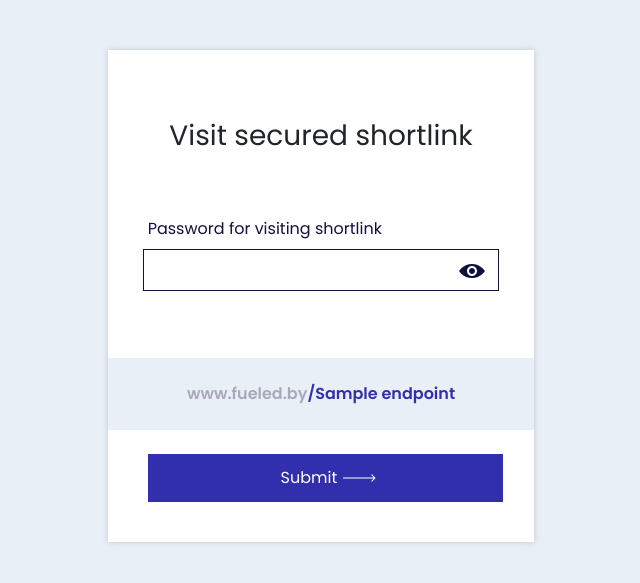
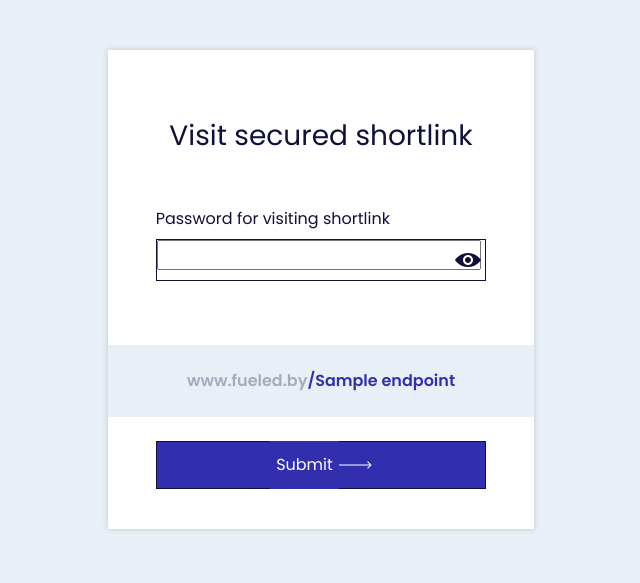
Before and after one commit to Applifting/link-shortener, a Python web app: template link_shortener/templates/password_form.html in a window 1280 px wide. Shown: the top 583 px of the page, without its empty margins (319-959 px from the left). Run offline with Jinja, Linux system fonts and the light colour scheme; the template is opened without the code that fills it: most values are stand-ins (such as "Sample title", 1, 10 or a date in 2020); form fields are guessed from the names that the template uses; some libraries are stand-ins or nearby versions.

Commit message:
fix icon in input

```diff
--- a/link_shortener/templates/all_links.html
+++ b/link_shortener/templates/all_links.html
@@ -18,7 +18,9 @@
   {% endfor %}
       </select>
       <div id='searchBorder'>
-        <img src="/links/icons/search.svg" alt="">
+        <div class='search_icon'>
+        <img src="/links/icons/search.svg" alt="search__icon">
+      </div>
         <input
           name="search"
           id="search"
--- a/link_shortener/templates/base.html
+++ b/link_shortener/templates/base.html
@@ -57,6 +57,13 @@
         margin: 0;
         padding: 0;
       }
+      h1{
+        font-size: 28px;
+        line-height: 44.8px;
+        text-align: center;
+        padding-top: 40px;
+        color: var(--primary-black);
+      }
     </style>
   </head>
   <body>
--- a/link_shortener/templates/delete.html
+++ b/link_shortener/templates/delete.html
@@ -3,7 +3,7 @@
   ><img src="/links/icons/arrow.svg" alt="" />Back</a
 >
 <form class="form" action="">
-  <h1 class="form-header">Delete Link</h1>
+  <h1>Delete Link</h1>
   <div class="ownerOfLinkContainer">Owner</div>
   <div id="fueled">www.fueled.by/example <span id="copycat"></span></div>
   <div id="deleteQ">Are you sure you want to <br />delete this link?</div>
--- a/link_shortener/templates/password_form.html
+++ b/link_shortener/templates/password_form.html
@@ -1,30 +1,34 @@
 {% extends 'base.html' %} {% block content %}
 
-<form action="#" id="passwordForm" class="form" method="POST">
+<form action="#" class="form password__form" method="POST">
   {{ '<br />'.join(form.csrf_token.errors) }} {{ form.csrf_token }} {{ '<br />'.join(form.password.errors)
   }}
   <br />
 
-  <h1 class="passwordHeader">Visit secured shortlink</h1>
-  <div class="passwordContainer">
-    <label class="formLabel">Password for visiting shortlink</label>
-    <div id="passwordBorder">
-      {{ form.password(size=20, class='password', type='password') }}
-      <span onclick="toggleShow()">
-        <img id="image" src="/links/icons/eye.svg" alt="" />
+  <h1>Visit secured shortlink</h1>
+  <div class="container1">
+    <label class="container1__label">Password for visiting shortlink</label>
+    <div class="container1__border">
+      <div class="container1__password">
+        {{ form.password(size=20, type='password') }}
+      </div>
+      <span onclick="toggleShow()" class="image__container">
+        <img class="container1__image" src="/links/icons/eye.svg" alt="" />
       </span>
     </div>
-    <div id="incorrectPass">Invalid password</div>
+    <div class="container1__incorrectPass">Invalid password</div>
   </div>
-  <span id="fueled">
-    <div id="shortlinked">
+  <span class="strip">
+    <div class="strip__shortlink">
       <span>www.fueled.by</span
-      ><!-- qqw --><span id="fueledEndPoint">/{{ payload.endpoint }}</span>
+      ><!-- qqw --><span class="strip__endPoint">/{{ payload.endpoint }}</span>
     </div>
   </span>
-  <div id="visitShortlink">
-    {{ form.submit(id='visit') }}
-    <img src="/links/icons/arrowWhite.svg" alt="" />
+  <div class="visit__btn__container">
+    <button class="visit__btn">
+      {{ form.submit(id='btn__visit') }}
+      <img src="/links/icons/arrowWhite.svg" alt="" />
+    </button>
   </div>
 </form>
 
--- a/static/css/all_links.css
+++ b/static/css/all_links.css
@@ -114,6 +114,8 @@
 #searchBorder {
   border: 1px solid var(--form-grey);
   border-radius: 4px;
+  display: grid;
+  grid-template-columns: 10% 90%;
 }
 #search {
   width: 220px;
@@ -122,6 +124,10 @@
   border-radius: 4px;
   color: var(--primary-purple);
   outline: none;
+}
+.search_icon {
+  display: flex;
+  align-items: center;
 }
 #search::placeholder {
   color: var(--primary-grey);
--- a/static/css/common.css
+++ b/static/css/common.css
@@ -79,20 +79,14 @@
   padding: 0;
 }
 .formLabel {
-  margin: 0.5rem 2.5rem;
+  margin: 20px 0;
   font-size: 1rem;
   color: var(--primary-black);
 }
 .formInput {
-  width: 83.33%;
-  margin: 0.5rem 2.5rem;
+  width: 100%;
   padding: 0.5rem;
   border: 1px solid var(--primary-black);
-}
-.form-header {
-  text-align: center;
-  padding-top: 2rem;
-  color: var(--primary-black);
 }
 .rotate {
   transform: rotate(0deg);
@@ -171,3 +165,13 @@
     opacity: 0;
   }
 }
+.create__edit__container {
+  padding: 0 2.5rem;
+}
+.container__submit {
+  padding: 0 2.5rem;
+}
+#advSettings {
+  margin-top: 20px;
+  margin-bottom: 0;
+}
--- a/static/css/create.css
+++ b/static/css/create.css
@@ -1,5 +1,4 @@
 #submit {
-  margin-bottom: 1.5rem !important;
   background-color: var(--primary-purple);
   color: var(--white);
   border: none !important;
--- a/static/css/password.css
+++ b/static/css/password.css
@@ -1,63 +1,83 @@
-#passwordBorder {
+.container1__border {
   border: 1px solid var(--primary-black);
-  width: 83.33%;
-  margin: auto;
+  display: grid;
+  grid-template-columns: 90% 10%;
 }
-/* .passwordContainer::after {
-  content: "Wrong password";
-  color: red;
-  margin-left: 40px;
-} */
-.password {
+#password {
+  width: 100%;
+  height: 100%;
+  border: none;
+  outline: none;
+  padding-left: 5px;
+}
+.image__container {
+  display: flex;
+  align-items: center;
+}
+.container1__password {
   height: 2.5rem;
   border: none;
-  width: 87%;
+
   outline: none;
 }
-#visitShortlink {
-  margin-bottom: 1.5rem !important;
+.visit__btn__container {
+  padding: 0 3rem;
+}
+.visit__btn {
+  margin-bottom: 1.5rem;
   background-color: var(--primary-purple);
   color: var(--white);
-  border: none !important;
+  border: none;
   height: 3rem;
   display: flex;
   justify-content: center;
   align-items: center;
-  width: 83.33%;
-  margin: 0.5rem 2.5rem;
-  padding: 0.5rem;
+  width: 100%;
   border: 1px solid var(--primary-black);
 }
-.passwordContainer {
-  margin-top: 50px;
-  margin-bottom: 67px;
+.container1 {
+  margin-top: 3rem;
+  margin-bottom: 4rem;
+  padding: 0 3rem;
 }
-.passwordHeader {
-  font-size: 28px;
-  line-height: 44.8px;
-  display: flex;
-  justify-content: center;
-  align-items: center;
-  padding-top: 40px;
-}
-#passwordForm {
+.password__form {
   margin-top: 50px;
 }
-.redBorder {
-  border: 1px solid var(--red) !important;
-  width: 83.33%;
+.container1__red__border {
+  border: 1px solid var(--red);
   margin: auto;
 }
-#incorrectPass {
-  margin-left: 40px;
+.container1__incorrectPass {
   color: var(--red);
   display: none;
 }
 
-#visit {
+#btn__visit {
   background-color: var(--primary-purple);
   color: var(--white);
-  border: none !important;
+  border: none;
   height: 3rem;
   outline: none;
 }
+.container1__label {
+  font-size: 1rem;
+  color: var(--primary-black);
+}
+.strip {
+  color: var(--primary-grey);
+  background-color: #e9eff6;
+  width: 100%;
+  margin: 1.5rem 0;
+  height: 4.5rem;
+  display: flex;
+  align-items: center;
+  justify-content: space-around;
+}
+.strip__endPoint {
+  color: var(--primary-purple);
+  font-weight: bold;
+}
+.strip__shortlink {
+  color: var(--primary-grey);
+  font-weight: bold;
+}
--- a/static/js/all_links_form.js
+++ b/static/js/all_links_form.js
@@ -149,11 +149,13 @@
     break;
 }
 
-let passwordBorder = document.getElementById("passwordBorder");
+let passwordBorder = document.getElementsByClassName("container1__border")[0];
 let valuess = filter.status;
 switch (valuess) {
   case "incorrect-password":
-    passwordBorder.classList.add("redBorder");
-    document.getElementById("incorrectPass").style.display = "block";
+    passwordBorder.classList.add("container1__red__border");
+    document.getElementsByClassName(
+      "container1__incorrectPass"
+    )[0].style.display = "block";
     break;
 }
--- a/static/js/create_edit.js
+++ b/static/js/create_edit.js
@@ -67,9 +67,11 @@
   var password = document.getElementById("password");
   if (password.type === "password") {
     password.type = "text";
-    document.getElementById("image").src = "/links/icons/eyeCrossed.svg";
+    document.getElementsByClassName("container1__image")[0].src =
+      "/links/icons/eyeCrossed.svg";
   } else {
     password.type = "password";
-    document.getElementById("image").src = "/links/icons/eye.svg";
+    document.getElementsByClassName("container1__image")[0].src =
+      "/links/icons/eye.svg";
   }
 }
```
Also changed, not shown: link_shortener/templates/create_form.html (+23 -14 lines), link_shortener/templates/edit_form.html (+17 -8 lines).
